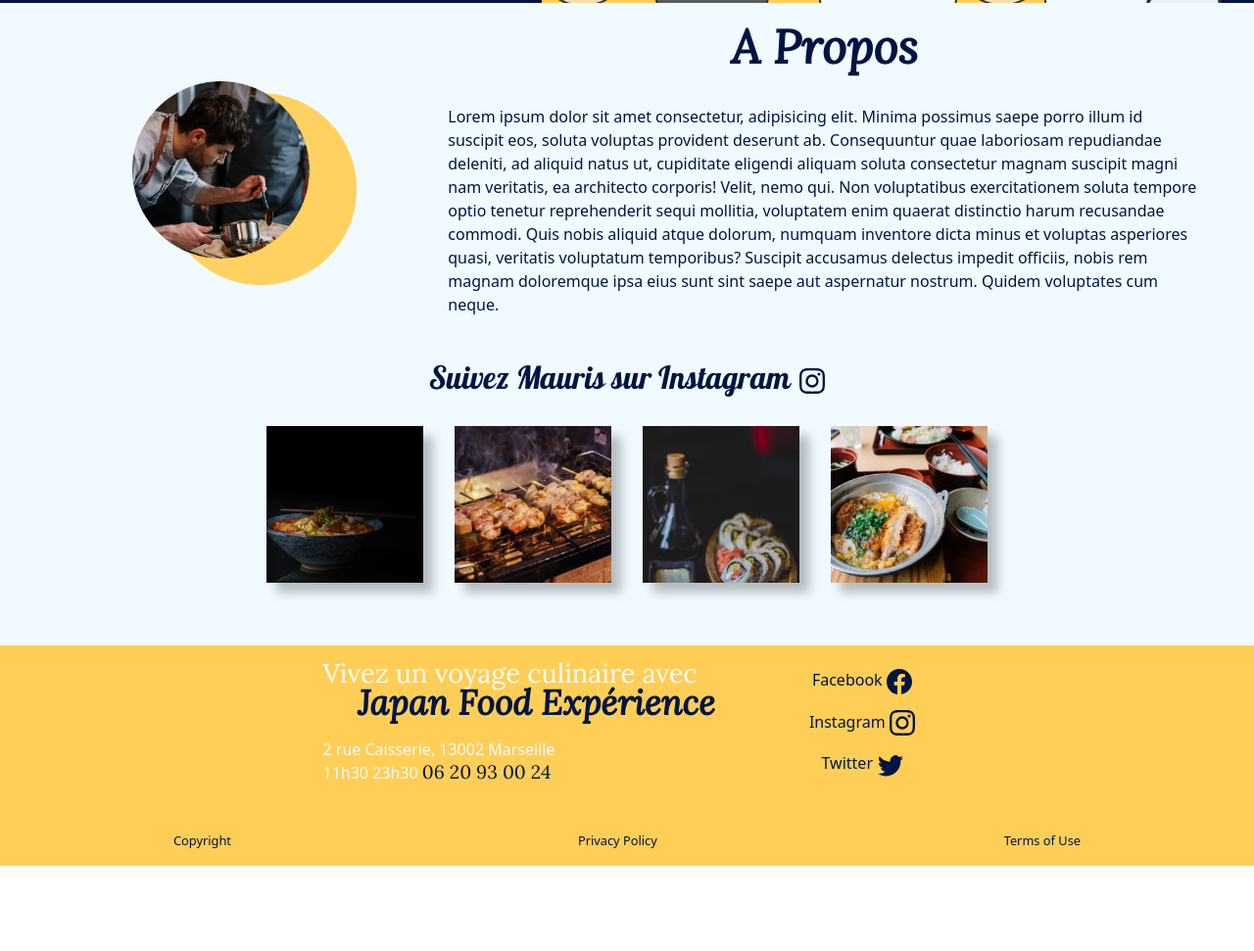
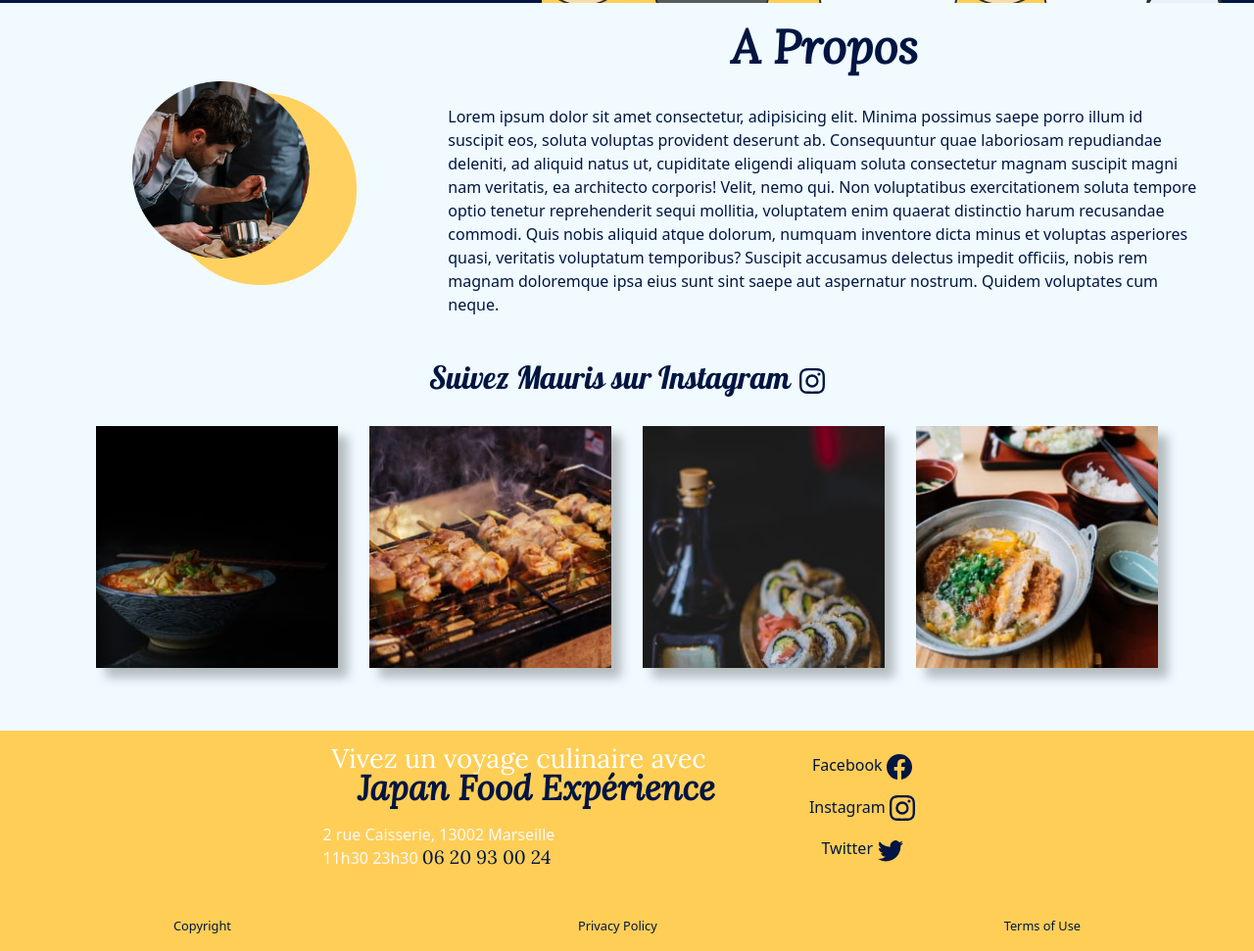
Before and after one commit to AlinePencreach/Asian_food_restaurant, a website: page index.html in a window 1280 px wide. Shown: the part 794-1765 px from the top of the page at 98% size. Before the commit the page ends 1678 px from the top, so only its background shows below. Drawn offline with nearby package versions, Linux system fonts and the light colour scheme; files whose address does not match are found by name.

```diff
--- a/index.html
+++ b/index.html
@@ -47,7 +47,7 @@
               </li>
 
               <li class="nav-item m-lg-5">
-                <a class="nav-link" href="index.html">A propos</a>
+                <a class="nav-link" href="#next">A propos</a>
               </li>
 
               <li class="nav-item m-lg-5">
@@ -122,11 +122,28 @@
             />
           </svg>
         </p>
-        <div class="imginsta">
-          <img src="images/insta1-min.jpg" alt="photo d'instagram de mauris" />
-          <img src="images/insta2-min.jpg" alt="photo d'instagram de mauris" />
-          <img src="images/insta3-min.jpg" alt="photo d'instagram de mauris" />
-          <img src="images/insta4-min.jpg" alt="photo d'instagram de mauris" />
+
+        <div class="imginsta container">
+          <img
+            class="col"
+            src="images/insta1-min.jpg"
+            alt="photo d'instagram de mauris"
+          />
+          <img
+            class="col"
+            src="images/insta2-min.jpg"
+            alt="photo d'instagram de mauris"
+          />
+          <img
+            class="col"
+            src="images/insta3-min.jpg"
+            alt="photo d'instagram de mauris"
+          />
+          <img
+            class="col"
+            src="images/insta4-min.jpg"
+            alt="photo d'instagram de mauris"
+          />
         </div>
       </div>
     </section>
@@ -137,14 +154,16 @@
         class="container-fluid d-md-flex justify-content-md-center text-start"
       >
         <div class="left text-light me-md-5">
-          <div class="slogan pt-3">
+          <div class="slogan text-center pt-3">
             <p class="white">
               Vivez un voyage culinaire avec <br />
-              <span class="bleu text-end">Japan Food Expérience</span>
+              <span class="bleu text-end text-md-start"
+                >Japan Food Expérience</span
+              >
             </p>
           </div>
 
-          <div class="adress pb-3">
+          <div class="adress text-center text-md-start pb-3">
             <p>
               2 rue Caisserie, 13002 Marseille <br />
               11h30 23h30
```
Also changed, not shown: menu.html (+5 -5 lines).
